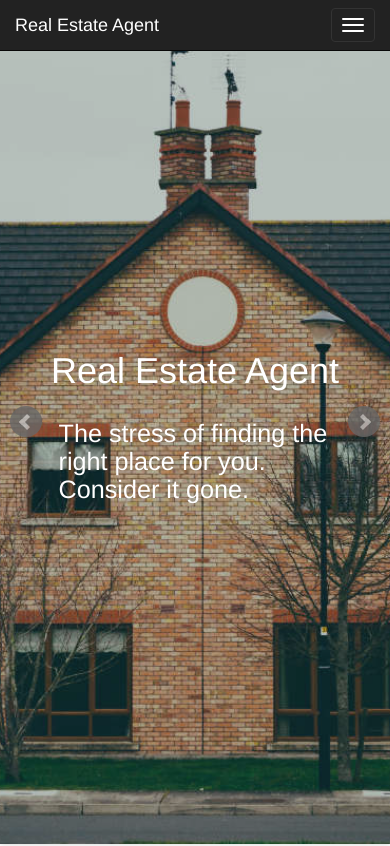
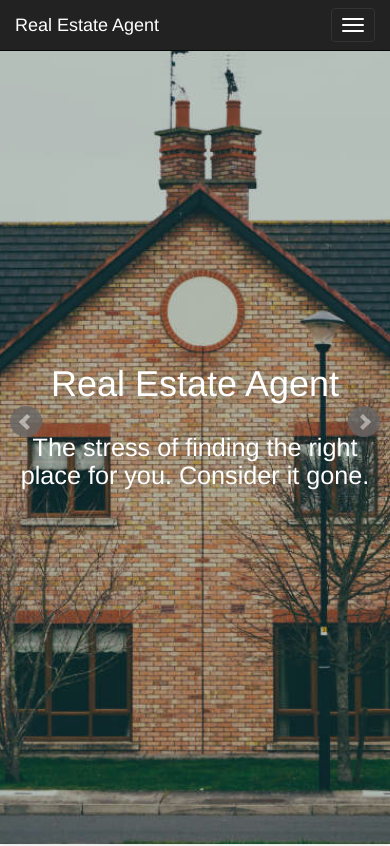
Before and after one commit to LemuelReyes/brixwork, a website: page index.html in a window 390 px wide. Shown: the top 846 px of the page. Drawn offline with nearby package versions, Linux system fonts and the light colour scheme.

Commit message:
fix responsive issues with hero sub text, add read.me content

```diff
--- a/scss/_hero-banner.scss
+++ b/scss/_hero-banner.scss
@@ -21,6 +21,7 @@
 }
 .hero-container{
   height: 100vh;
+  width: 100vw;
   display: flex;
   justify-content: center;
   align-items: center;
@@ -44,8 +45,9 @@
 }
 .sub-text {
   font-size: 1.8em;
-  width: 70%;
   z-index: 3;
+  width: 100vw;
+  text-align: center;
 
   @include tablet {
     width: 81%;
```
Also changed, not shown: README.md, css/main.css.
